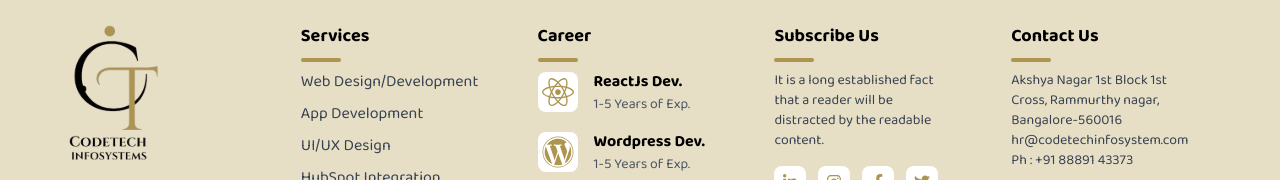
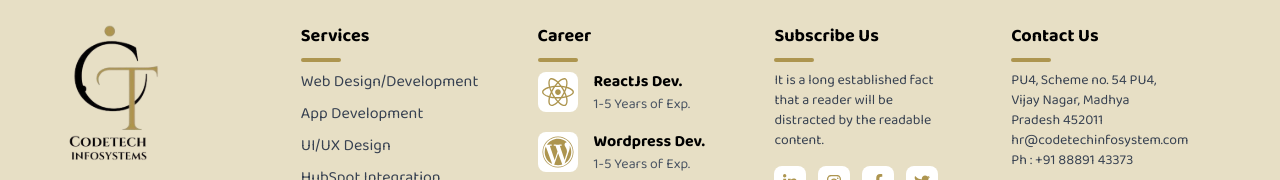
Before and after one commit to CodeTech-InfoSystem/codetech-react, a React (Create React App) app: page /blog in a window 1280 px wide. Shown: the part 1530-1710 px from the top of the page. Built offline with nearby package versions, Linux system fonts and the light colour scheme.

Commit message:
Update Address

```diff
--- a/src/components/Footer.jsx
+++ b/src/components/Footer.jsx
@@ -107,7 +107,7 @@ const Footer = () => {
           </h3>
           <div className="h-1 w-10 bg-[#AD954F] rounded-lg my-2"></div>
           <p className="text-sm text-gray-700 w-full sm:w-[80%] text-center sm:text-left">
-            Akshya Nagar 1st Block 1st Cross, Rammurthy nagar, Bangalore-560016
+            PU4, Scheme no. 54 PU4, Vijay Nagar, Madhya Pradesh 452011
           </p>
           <p className="text-sm text-gray-700 w-full sm:w-[80%] text-center sm:text-left">
             hr@codetechinfosystem.com
```
